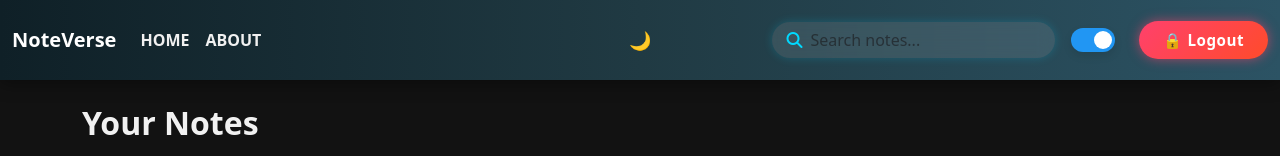
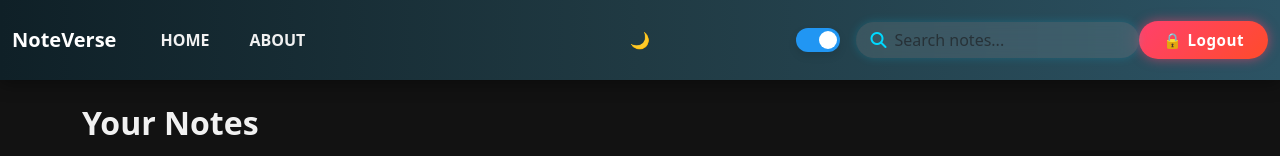
Before and after one commit to OmkarGaikwad5/NoteVerse-, a React (Vite) app: page / in a window 1280 px wide. Shown: the top 156 px of the page. Built offline with nearby package versions, Linux system fonts and the light colour scheme; no server answers; sample sign-in values are in the browser's storage.

Commit message:
Download Feature Added + UI Fixed

```diff
--- a/src/components/Navbar.jsx
+++ b/src/components/Navbar.jsx
@@ -67,7 +67,7 @@ function Navbar({ showAlert }) {
 >
 
 
-      <div className="container-fluid">
+      <div className="container-fluid text-center">
         <Link className="navbar-brand fw-bold text-decoration-none" to="/">NoteVerse</Link>
 
         <button className="navbar-toggler" type="button" data-bs-toggle="collapse" data-bs-target="#navbarSupportedContent">
@@ -75,20 +75,64 @@ function Navbar({ showAlert }) {
         </button>
 
         <div className="collapse navbar-collapse" id="navbarSupportedContent">
+       {isLoggedIn && (
   <ul className="navbar-nav me-auto mb-2 mb-lg-0">
-            <li className="nav-item ">
-              <Link className={`nav-link text-decoration-none  ${location.pathname === "/" ? "active" : ""}`} to="/">Home</Link>
+    <li className="nav-item me-4">
+      <Link
+        className={`nav-link text-decoration-none text-center ${location.pathname === "/" ? "active" : ""}`}
+        to="/"
+      >
+        Home
+      </Link>
     </li>
+
     <li className="nav-item">
-              <Link className={`nav-link ${location.pathname === "/about" ? "active" : ""}`} to="/about">About</Link>
+      <Link
+        className={`nav-link text-decoration-none ${location.pathname === "/about" ? "active" : ""}`}
+        to="/about"
+      >
+        About
+      </Link>
+
     </li>
+
   </ul>
+
+)}
+
+
+
+
+
+
+          {/* Theme toggle */}
+       {isLoggedIn && (
+  <div
+    className="d-flex align-items-center mt-2   mb-2"
+    style={{ gap: '6px', marginRight: '1rem' }}
+  >
+    <label className="switch mb-0 ">
+      <input
+        type="checkbox"
+        checked={isDark}
+        onChange={toggleMode}
+      />
+      <span className="slider round"></span>
+    </label>
+    <span
+      className={`mode-label ${isDark ? 'text-light' : 'text-dark'}`}
+      style={{ fontSize: '1rem' }}
+    >
+      {isDark ? '🌙' : '🌞'}
+    </span>
+  </div>
+)}
 
 {/* SEARCH BOX */}
 
         {isLoggedIn && (
   <div
-    className="position-relative me-3"
+    className="position-relative  "
     style={{
       borderRadius: '30px',
       background: isDark ? 'rgba(255, 255, 255, 0.1)' : 'rgba(0, 0, 0, 0.05)',
@@ -104,9 +148,16 @@ function Navbar({ showAlert }) {
     }}
   >
    <i
-      className="fas fa-search me-2"
-      style={{ color: isDark ? '#00d9ff' : '#333' }}
+  className="fas fa-search me-2 d-flex align-items-center"
+  style={{
+    color: isDark ? '#00d9ff' : '#333',
+    fontSize: '1rem',
+    height: '100%',       // Ensures it takes up full container height
+    display: 'flex',       // Needed for vertical centering
+    alignItems: 'center',  // Vertically center it
+  }}
 />
+
     <input
       type="text"
       className="form-control border-0 bg-transparent p-0 shadow-none"
@@ -121,20 +172,10 @@ function Navbar({ showAlert }) {
 )}
 
 
-          {/* Theme toggle */}
-          <div className="d-flex align-items-center me-3">
-            <label className="switch me-2 mb-0">
-              <input type="checkbox" checked={isDark} onChange={toggleMode} />
-              <span className="slider round"></span>
-            </label>
-            <span className={`mode-label ${isDark ? 'text-light' : 'text-dark'}`}>
-              {isDark ? '🌙' : '🌞'}
-            </span>
-          </div>
 
           {/* Auth Buttons */}
           {!isLoggedIn ? (
-          <div className="d-flex gap-2">
+  <div className="d-flex gap-2 ms-auto">
     <Link to="/login">
       <button
         className="px-4 py-2 fw-semibold rounded-pill border-0 d-flex align-items-center gap-2"
@@ -157,7 +198,6 @@ function Navbar({ showAlert }) {
       </button>
     </Link>
 
-
     <Link to="/signup">
       <button
         className="px-4 py-2 fw-semibold rounded-pill border-0 d-flex align-items-center gap-2 text-white"
@@ -179,11 +219,10 @@ function Navbar({ showAlert }) {
       </button>
     </Link>
   </div>
-
 ) : (
   <button
     onClick={handleLogout}
-  className="px-4 py-2 fw-semibold rounded-pill border-0 text-white"
+    className="gap-2 px-4 py-2 fw-semibold rounded-pill border-0 text-white"
     style={{
       background: 'linear-gradient(135deg, #ff416c, #ff4b2b)',
       boxShadow: '0 0 12px rgba(255, 65, 108, 0.6)',
@@ -202,8 +241,8 @@ function Navbar({ showAlert }) {
   >
     🔒 Logout
   </button>
+)}
 
-          )}
         </div>
       </div>
     </nav>
--- a/src/components/NoteItem.jsx
+++ b/src/components/NoteItem.jsx
@@ -1,5 +1,6 @@
 import React, { useContext } from 'react';
 import NoteContext from '../context/notes/NoteContext';
+import "../styles/Note.css"
 
 const Noteitem = ({ note, updateNote, viewNote, showAlert }) => {
   const { deleteNote } = useContext(NoteContext);
@@ -9,15 +10,28 @@ const Noteitem = ({ note, updateNote, viewNote, showAlert }) => {
     showAlert("Note deleted successfully", "success");
   };
 
+  const handleDownload = () => {
+  const content = `Title: ${note.title}\n\nDescription:\n${note.description}\n\nTag: ${note.tag || 'None'}`;
+  const blob = new Blob([content], { type: "text/plain;charset=utf-8" });
+
+  const link = document.createElement("a");
+  link.href = URL.createObjectURL(blob);
+  link.download = `${note.title || 'note'}.txt`;
+  document.body.appendChild(link);
+  link.click();
+  document.body.removeChild(link);
+};
+
+
   return (
-    <div className="col-lg-3 col-md-4 col-sm-6 mb-4">
+  <div className="col-xl-3 col-lg-4 col-md-6 col-sm-12 mb-4">
   <div className="card h-100 shadow-sm border-0 rounded-4">
     <div className="card-body d-flex flex-column justify-content-between">
       {/* Title & Icons */}
       <div className="d-flex justify-content-between align-items-start mb-2">
         <h5
           className="card-title text-truncate mb-0"
-              style={{ maxWidth: '60%' }}
+          style={{ maxWidth: '65%' }}
           title={note.title}
         >
           {note.title}
@@ -41,6 +55,13 @@ const Noteitem = ({ note, updateNote, viewNote, showAlert }) => {
             title="Delete"
             onClick={handleDelete}
           ></i>
+          <i
+  className="fas fa-download text-success ms-2"
+  title="Download"
+  role="button"
+  onClick={handleDownload}
+/>
+
         </div>
       </div>
 
@@ -72,6 +93,7 @@ const Noteitem = ({ note, updateNote, viewNote, showAlert }) => {
     </div>
   </div>
 </div>
+
   );
 };
 
--- a/src/styles/Navbar.css
+++ b/src/styles/Navbar.css
@@ -3,7 +3,13 @@
   background: rgb(181, 181, 239);
 }
 
+.container-fluid{
+  gap: 20px;
+}
 
+.nav-item Link{
+  gap: 10px;
+}
 .switch {
   position: relative;
   display: inline-block;
--- a/src/styles/Note.css
+++ b/src/styles/Note.css
@@ -9,3 +9,12 @@
   background: linear-gradient(to right, #2575fc, #6a11cb);
   box-shadow: 0 0 10px rgba(38, 92, 255, 0.6);
 }
+
+.note-grid .card {
+  min-height: 100%;
+  transition: transform 0.2s ease;
+}
+
+.note-grid .card:hover {
+  transform: scale(1.02);
+}
```
Also changed, not shown: 1 other file (tests, documents, lock files or other folders). Lines whose indentation alone changed are shown as unchanged.
